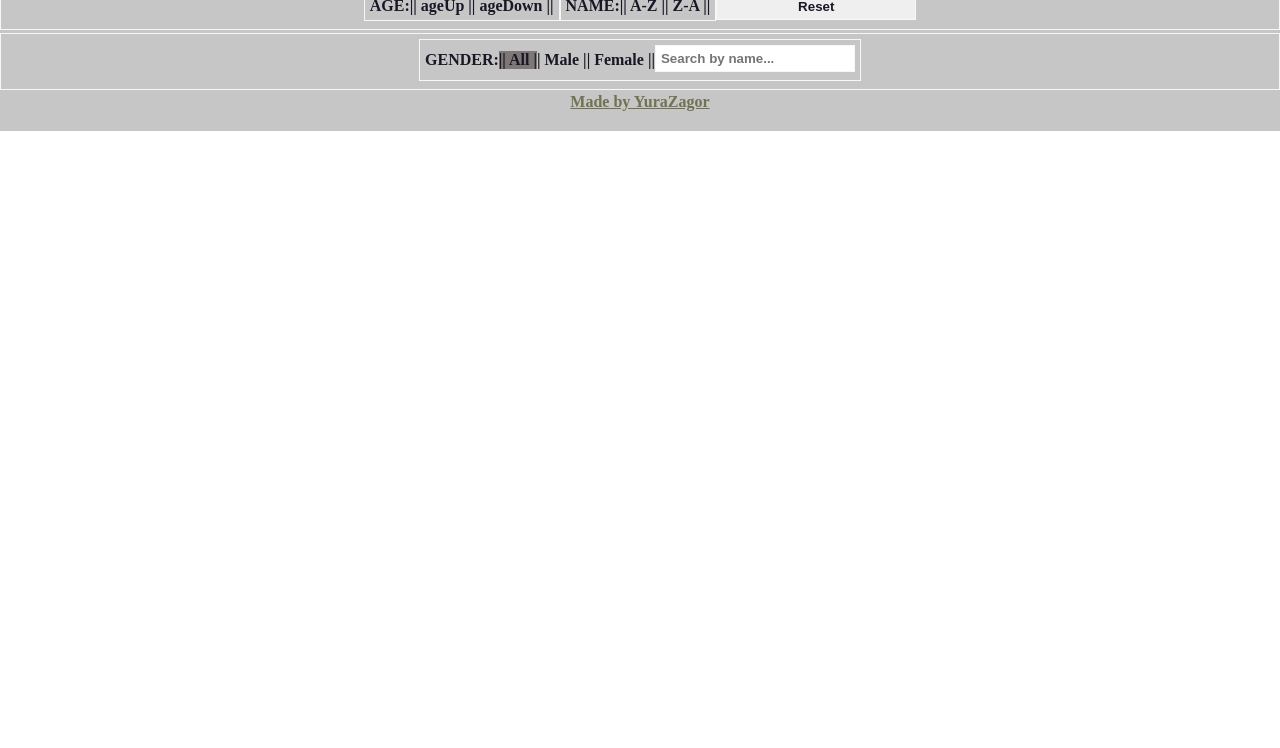
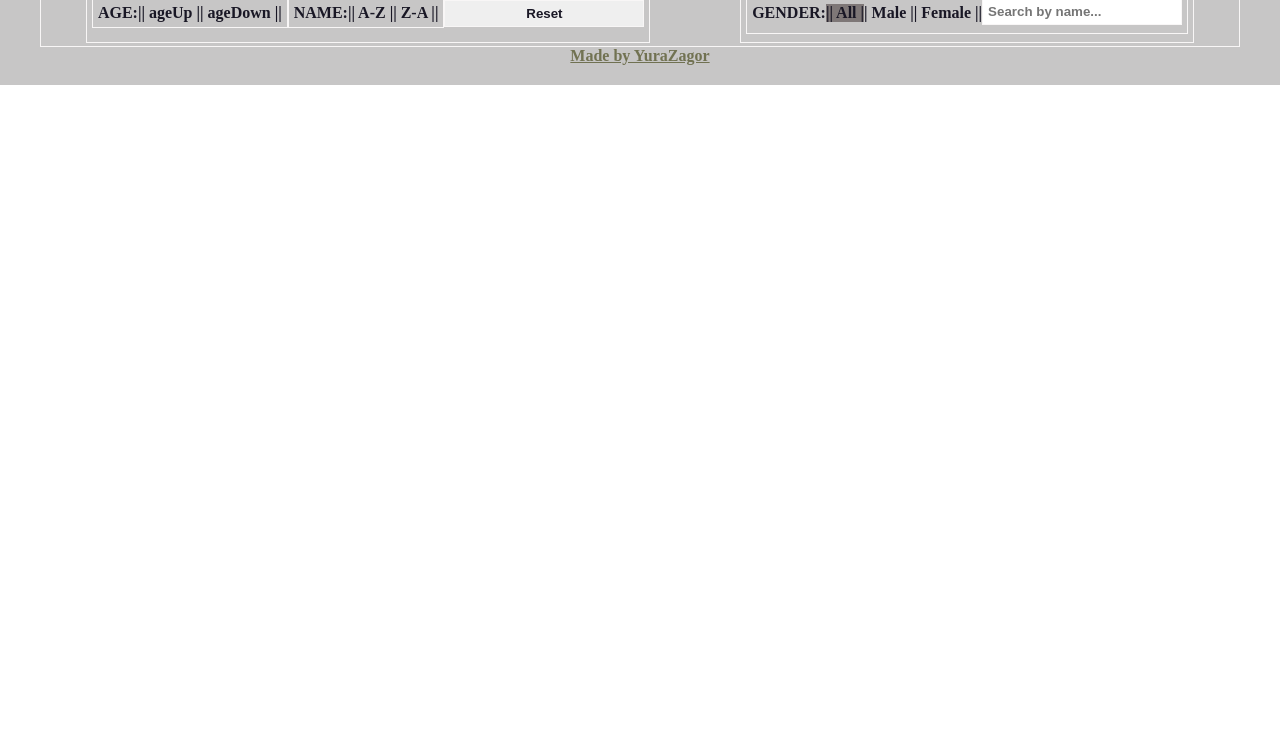
Before and after one commit to YuraZagor/friendsApp, a plain HTML site: page index.html in a window 1280 px wide. Shown: the part 52-800 px from the top of the page. Drawn offline with Linux system fonts and the light colour scheme; no server answers.

Commit message:
form name corrected

```diff
--- a/style.css
+++ b/style.css
@@ -16,7 +16,7 @@
 	background-color: rgb(199, 198, 198);
 }
 
-.forms--div{
+.form{
 	display: flex;
 	justify-content: center;
 	justify-content: space-around;
```
